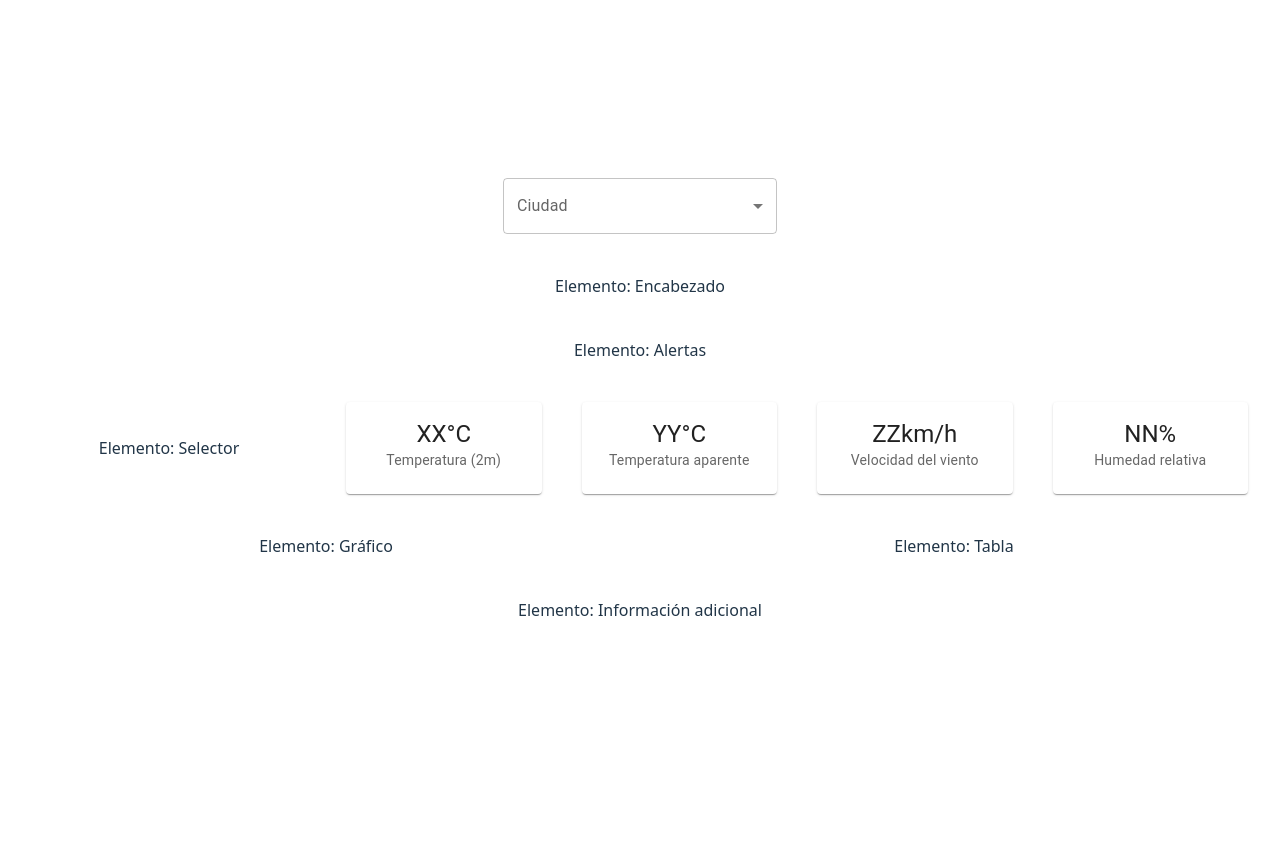
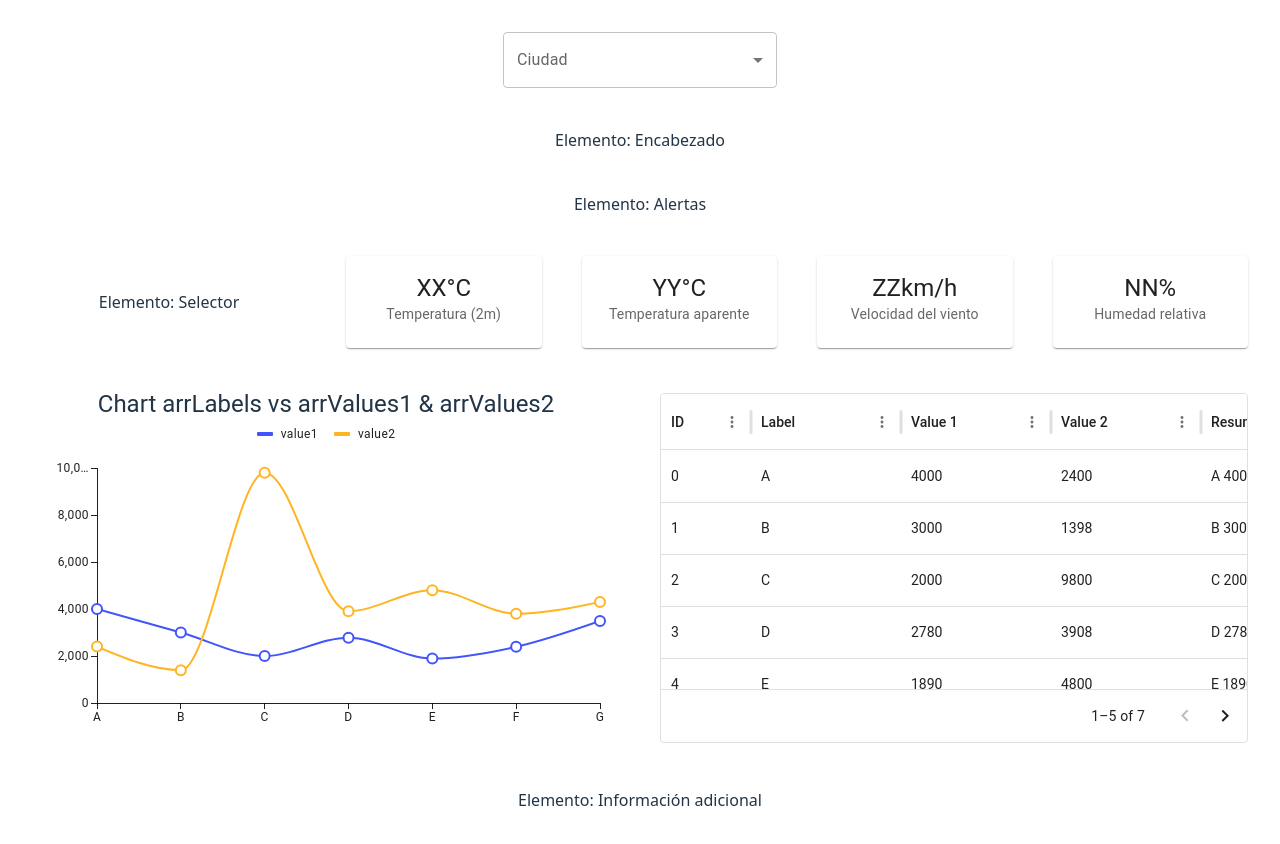
Before and after one commit to nahinespinoza/dashboard1, a React (Vite) app: page / in a window 1280 px wide. Before the commit the page ends 800 px from the top, so only its background shows below. Built offline with nearby package versions, Linux system fonts and the light colour scheme; no server answers.

Commit message:
charts y tabla

```diff
--- a/package.json
+++ b/package.json
@@ -16,6 +16,10 @@
     "@emotion/react": "^11.14.0",
     "@emotion/styled": "^11.14.0",
     "@mui/material": "^7.1.2",
+    "@mui/x-charts": "^8.7.0",
+    "@mui/x-data-grid": "^8.7.0",
+    "install": "^0.13.0",
+    "npm": "^11.4.2",
     "openmeteo": "^1.2.0",
     "react": "^19.1.0",
     "react-dom": "^19.1.0"
--- a/src/App.tsx
+++ b/src/App.tsx
@@ -1,15 +1,16 @@
 // import { useState } from 'react'
 // import reactLogo from './assets/react.svg'
 // import viteLogo from '/vite.svg'
+
+import TableUI from './components/TableUI';
+import ChartUI from './components/ChartUI';
 import './App.css'
 import { Grid } from '@mui/material';
 import SelectorUI from './components/SelectorUI';
 import IndicatorUI from './components/IndicatorUI';
 
-import DataFetcher from './functions/DataFetcher';
 
 function App() {
-   const dataFetcherOutput = DataFetcher();
 
    return (
       <Grid container spacing={5} justifyContent="center" alignItems="center">
@@ -48,10 +49,10 @@
 
          </Grid>
          {/* Gráfico */}
-         <Grid size={{xs:12, md:6 }}>Elemento: Gráfico</Grid>
+         <Grid size={{xs:12, md:6 }}><ChartUI /></Grid>
 
          {/* Tabla */}
-         <Grid size={{xs:12, md:6 }} sx={{ display: { xs: "none", md: "block" } }}>Elemento: Tabla</Grid>
+         <Grid size={{xs:12, md:6 }} sx={{ display: { xs: "none", md: "block" } }}><TableUI /></Grid>
 
          {/* Información adicional */}
          <Grid size={{xs:12, md:12}}>Elemento: Información adicional</Grid>
--- /dev/null
+++ b/src/components/ChartUI.tsx
@@ -0,0 +1,25 @@
+import { LineChart } from '@mui/x-charts/LineChart';
+import Typography from '@mui/material/Typography';
+
+const arrValues1 = [4000, 3000, 2000, 2780, 1890, 2390, 3490];
+const arrValues2 = [2400, 1398, 9800, 3908, 4800, 3800, 4300];
+const arrLabels = ['A','B','C','D','E','F','G'];
+
+
+export default function ChartUI() {
+   return (
+      <>
+         <Typography variant="h5" component="div">
+            Chart arrLabels vs arrValues1 & arrValues2
+         </Typography>
+         <LineChart
+            height={300}
+            series={[
+               { data: arrValues1, label: 'value1'},
+               { data: arrValues2, label: 'value2'},
+            ]}
+            xAxis={[{ scaleType: 'point', data: arrLabels }]}
+         />
+      </>
+   );
+}
--- /dev/null
+++ b/src/components/TableUI.tsx
@@ -0,0 +1,66 @@
+import Box from '@mui/material/Box';
+import { DataGrid, type GridColDef } from '@mui/x-data-grid';
+
+function combineArrays(arrLabels: Array<string>, arrValues1: Array<number>, arrValues2: Array<number>) {
+   return arrLabels.map((label, index) => ({
+      id: index,
+      label: label,
+      value1: arrValues1[index],
+      value2: arrValues2[index]
+   }));
+}
+
+const columns: GridColDef[] = [
+   { field: 'id', headerName: 'ID', width: 90 },
+   {
+      field: 'label',
+      headerName: 'Label',
+      width: 150,
+   },
+   {
+      field: 'value1',
+      headerName: 'Value 1',
+      width: 150,
+   },
+   {
+      field: 'value2',
+      headerName: 'Value 2',
+      width: 150,
+   },
+   {
+      field: 'resumen',
+      headerName: 'Resumen',
+      description: 'No es posible ordenar u ocultar esta columna.',
+      sortable: false,
+      hideable: false,
+      width: 160,
+      valueGetter: (_, row) => `${row.label || ''} ${row.value1 || ''} ${row.value2 || ''}`,
+   },
+];
+
+const arrValues1 = [4000, 3000, 2000, 2780, 1890, 2390, 3490];
+const arrValues2 = [2400, 1398, 9800, 3908, 4800, 3800, 4300];
+const arrLabels = ['A','B','C','D','E','F','G'];
+
+export default function TableUI() {
+
+   const rows = combineArrays(arrLabels, arrValues1, arrValues2);
+
+   return (
+      <Box sx={{ height: 350, width: '100%' }}>
+         <DataGrid
+            rows={rows}
+            columns={columns}
+            initialState={{
+               pagination: {
+                  paginationModel: {
+                     pageSize: 5,
+                  },
+               },
+            }}
+            pageSizeOptions={[5]}
+            disableRowSelectionOnClick
+         />
+      </Box>
+   );
+}
```
Also changed, not shown: 1 other file (tests, documents, lock files or other folders).
